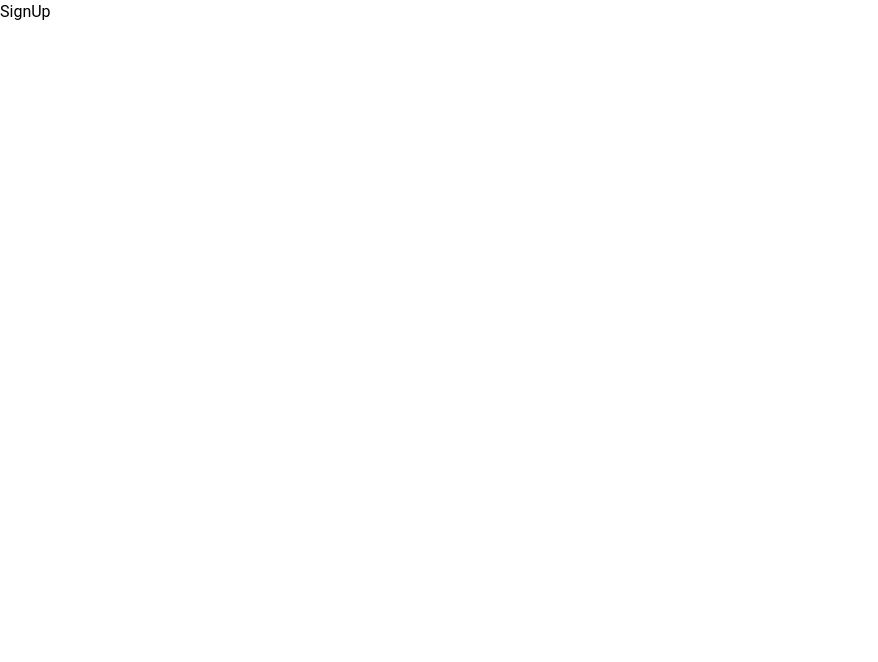
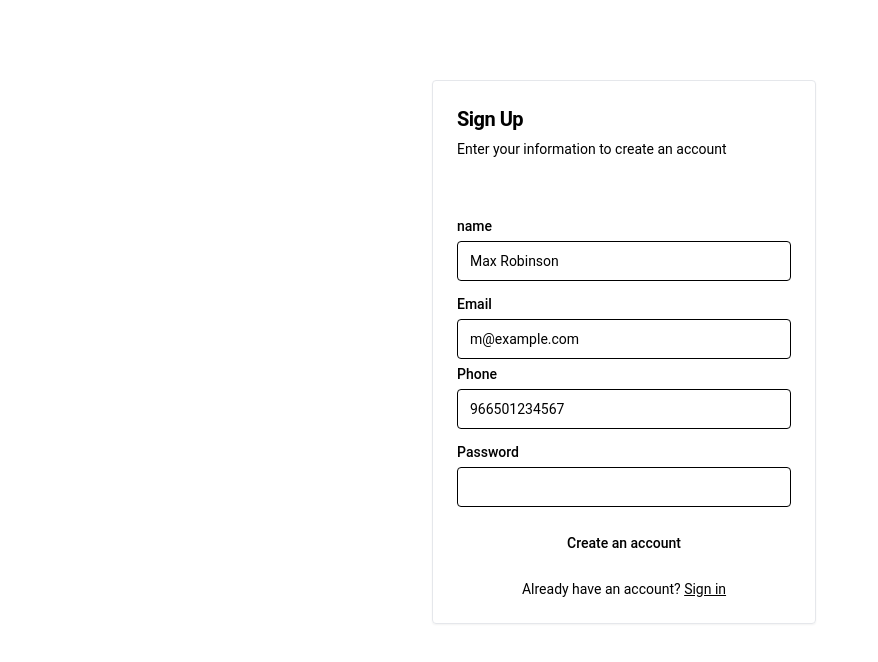
Before and after one commit to fakhraldeen18/harkh-app, a React (Vite) app: page /signUp in a window 1280 px wide. Shown: the top 662 px of the page, without its empty margins (0-878 px from the left). Built offline with nearby package versions, Linux system fonts and the light colour scheme.

Commit message:
handle signUp page

```diff
--- a/src/Pages/SignUp.tsx
+++ b/src/Pages/SignUp.tsx
@@ -1,7 +1,101 @@
-import React from 'react'
+import { Link } from "react-router-dom"
+import { ChangeEvent, FormEvent, useState } from "react"
+import { Button } from "@/components/ui/button"
+import { Card, CardContent, CardDescription, CardHeader, CardTitle } from "@/components/ui/card"
+import { Input } from "@/components/ui/input"
+import { Label } from "@/components/ui/label"
 
 export default function SignUp() {
+  const [user, setUser] = useState({
+    name: "",
+    password: "",
+    email: "",
+    phone: ""
+  })
+  const handleSubmit = (e: FormEvent) => {
+    e.preventDefault()
+    console.log("user:", user)
+  }
+
+  const handleChange = (e: ChangeEvent<HTMLInputElement>) => {
+    const { name, value } = e.target
+    setUser({
+      ...user,
+      [name]: value
+    })
+  }
+
   return (
-    <div>SignUp</div>
+    <div className=" flex flex-col justify-between">
+      <></>
+      <form className="mr-8" onSubmit={handleSubmit}>
+        <Card className="mx-auto max-w-sm mt-10 lg:mt-20 ml-10 md:ml-auto rounded ">
+          <CardHeader>
+            <CardTitle className="text-xl">Sign Up</CardTitle>
+            <CardDescription>Enter your information to create an account</CardDescription>
+          </CardHeader>
+          <CardContent className="mt-9">
+            <div className="grid gap-4 text-left">
+              <div className="grid gap-2">
+                <Label htmlFor="name">name</Label>
+                <Input
+                  name="name"
+                  id="name"
+                  type="text"
+                  placeholder="Max Robinson"
+                  required
+                  onChange={handleChange}
+                  className="rounded "
+                />
+              </div>
+              <div className="grid gap-2">
+                <div className="grid gap-2">
+                  <Label htmlFor="email">Email</Label>
+                  <Input
+                    name="email"
+                    id="email"
+                    type="email"
+                    placeholder="m@example.com"
+                    required
+                    onChange={handleChange}
+                    className="rounded "
+                  />
+                </div>
+                <Label htmlFor="phone">Phone</Label>
+                <Input
+                  name="phone"
+                  id="phone"
+                  type="number"
+                  placeholder="966501234567"
+                  required
+                  onChange={handleChange}
+                  className="rounded "
+                />
+              </div>
+              <div className="grid gap-2">
+                <Label htmlFor="password">Password</Label>
+                <Input
+                  name="password"
+                  id="password"
+                  type="password"
+                  required
+                  onChange={handleChange}
+                  className="rounded "
+                />
+              </div>
+              <Button type="submit" className="w-full">
+                Create an account
+              </Button>
+            </div>
+            <div className="mt-4 text-center text-sm">
+              Already have an account?{" "}
+              <Link to="/login" className="underline">
+                Sign in
+              </Link>
+            </div>
+          </CardContent>
+        </Card>
+      </form>
+    </div>
   )
 }
```
